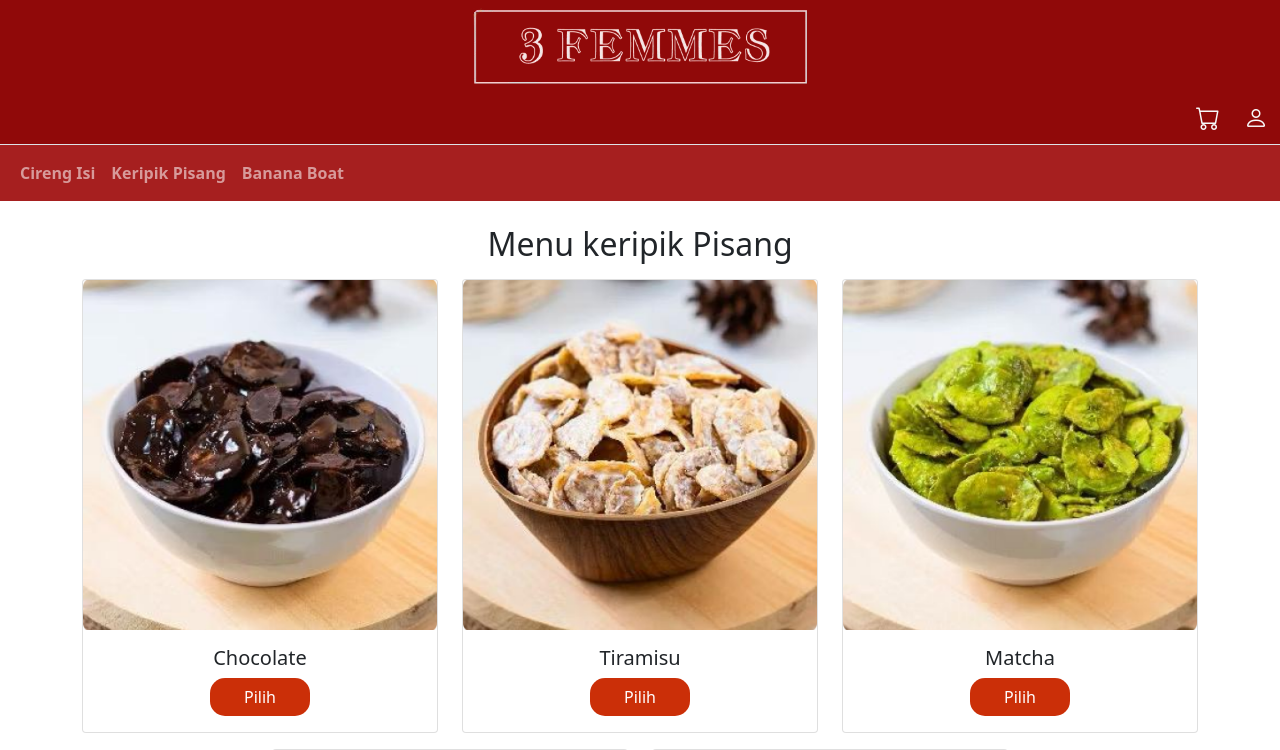
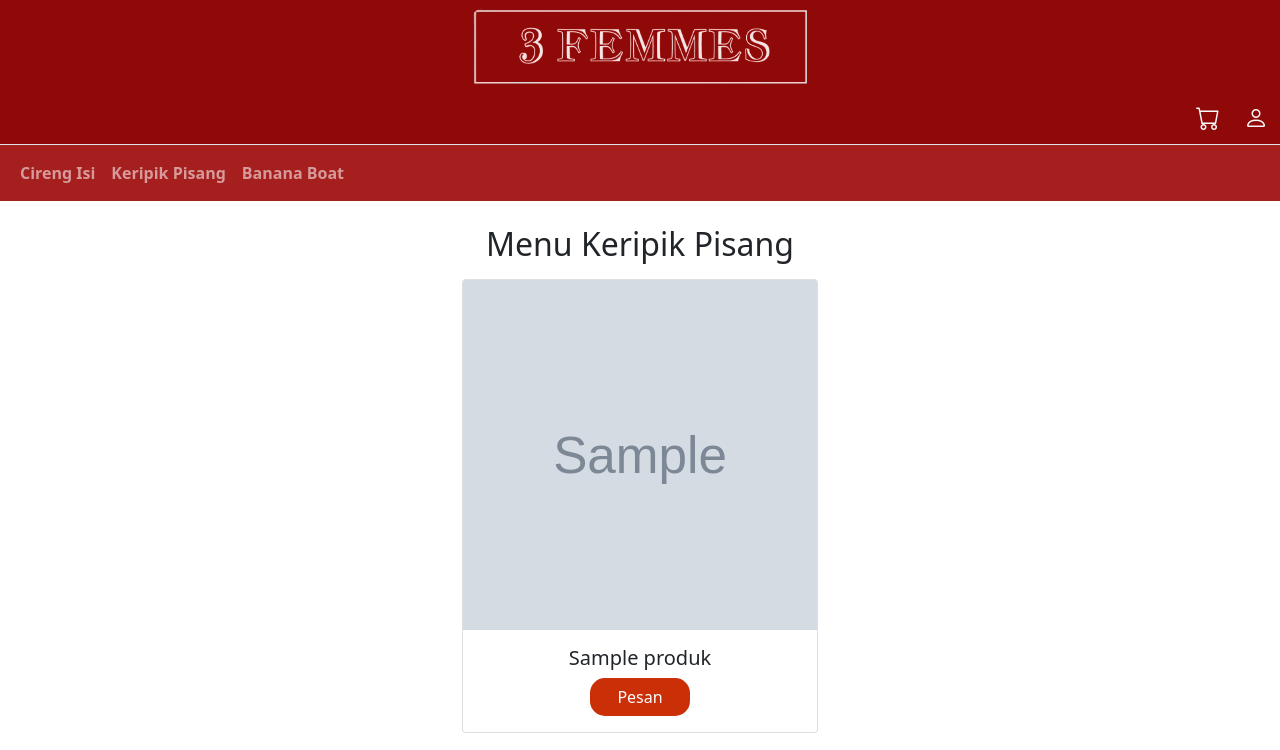
Before and after one commit to Rendhi-ricr/3femes, a CodeIgniter 4 app: template app/Views/front/keripik_pisang.php in a window 1280 px wide. Shown: the top 750 px of the page. Run offline with PHP 8.4 and a stand-in for CodeIgniter, Linux system fonts and the light colour scheme; the template is opened without the code that fills it: most values are stand-ins (such as "Sample title", 1, 10 or a date in 2020); grey boxes marked "Sample" are stand-in pictures; some libraries are stand-ins or nearby versions.

Commit message:
revisi produk

```diff
--- a/app/Views/back/produk/index.php
+++ b/app/Views/back/produk/index.php
@@ -47,7 +47,7 @@
                                         <td>Rp. <?= number_format($p['harga'], 0, ',', '.'); ?></td>
                                         <td><?= $p['kategori']; ?></td>
                                         <td><?= $p['qty']; ?></td>
-                                        <td><img src="<?= base_url('produk/' . $p['gambar']) ?>" alt=":<?= $p['nama_produk'] ?>" style="width: 200px; heigh:10px;"></td>
+                                        <td><img src="<?= base_url('img/produk/' . $p['gambar']) ?>" alt=":<?= $p['nama_produk'] ?>" style="width: 200px; heigh:10px;"></td>
                                         <td>
                                             <a href="<?= base_url('admin/produk/edit/' . $p['id_produk']) ?>" class="btn btn-primary btn-sm">Edit</a>
                                             <a href="<?= base_url('admin/produk/delete/' . $p['id_produk']) ?>" class="btn btn-danger btn-sm">Hapus</a>
--- a/app/Views/front/banana.php
+++ b/app/Views/front/banana.php
@@ -32,7 +32,7 @@
         <?php foreach ($produk as $item): ?>
             <div class="col-md-4 my-2">
                 <div class="card w-100 ">
-                    <img src="<?= base_url('produk/' . esc($item['gambar'])) ?>" class="card-img-top custom-card-img" alt="...">
+                    <img src="<?= base_url('img/produk/' . esc($item['gambar'])) ?>" class="card-img-top custom-card-img" alt="...">
                     <div class="card-body">
                         <h5 class="card-title"><?= esc($item['nama_produk']) ?></h5>
                         <a href="#" class="btn text-white" style="background: #CB2F08;width: 100px; border-radius: 15px;">Pesan</a>
--- a/app/Views/front/keripik_pisang.php
+++ b/app/Views/front/keripik_pisang.php
@@ -1,6 +1,7 @@
 <?= $this->extend('layouts/front/base') ?>
 <?= $this->section('title') ?>Keripik Pisang<?= $this->endSection() ?>
 <?= $this->section('content') ?>
+
 <!-- Main Navbar -->
 <nav class="navbar navbar-expand-lg navbar-dark border-top" style="background: #A61F1F;">
     <div class="container-fluid">
@@ -22,56 +23,24 @@
         </div>
     </div>
 </nav>
+
 <div class="container my-4">
-    <h2 class="text-center">Menu keripik Pisang</h2>
+    <h2 class="text-center">Menu Keripik Pisang</h2>
 
     <!-- Baris pertama -->
     <div class="row d-flex justify-content-center text-center">
-        <div class="col-md-4 my-2">
-            <div class="card w-100 ">
-                <img src="<?= base_url('img/produk/coklat.png') ?>" class="card-img-top custom-card-img" alt="...">
-                <div class="card-body">
-                    <h5 class="card-title">Chocolate</h5>
-                    <a href="#" class="btn text-white" style="background: #CB2F08;width: 100px; border-radius: 15px;">Pilih</a>
+        <?php foreach ($produk as $item): ?>
+            <div class="col-md-4 my-2">
+                <div class="card w-100 ">
+                    <img src="<?= base_url('img/produk/' . esc($item['gambar'])) ?>" class="card-img-top custom-card-img" alt="...">
+                    <div class="card-body">
+                        <h5 class="card-title"><?= esc($item['nama_produk']) ?></h5>
+                        <a href="#" class="btn text-white" style="background: #CB2F08;width: 100px; border-radius: 15px;">Pesan</a>
+                    </div>
                 </div>
             </div>
-        </div>
-        <div class="col-md-4 my-2">
-            <div class="card w-100 ">
-                <img src="<?= base_url('img/produk/tiramisu.png') ?>" class="card-img-top custom-card-img" alt="...">
-                <div class="card-body">
-                    <h5 class="card-title">Tiramisu</h5>
-                    <a href="#" class="btn text-white" style="background: #CB2F08;width: 100px; border-radius: 15px;">Pilih</a>
-                </div>
-            </div>
-        </div>
-        <div class="col-md-4 my-2">
-            <div class="card w-100 ">
-                <img src="<?= base_url('img/produk/matcha.png') ?>" class="card-img-top custom-card-img" alt="...">
-                <div class="card-body">
-                    <h5 class="card-title">Matcha</h5>
-                    <a href="#" class="btn text-white" style="background: #CB2F08;width: 100px; border-radius: 15px;">Pilih</a>
-                </div>
-            </div>
-        </div>
-        <div class="col-md-4 my-2">
-            <div class="card w-100 ">
-                <img src="<?= base_url('img/produk/strawberry.png') ?>" class="card-img-top custom-card-img" alt="...">
-                <div class="card-body">
-                    <h5 class="card-title">Strawberry</h5>
-                    <a href="#" class="btn text-white" style="background: #CB2F08;width: 100px; border-radius: 15px;">Pilih</a>
-                </div>
-            </div>
-        </div>
-        <div class="col-md-4 my-2">
-            <div class="card w-100 ">
-                <img src="<?= base_url('img/produk/manis.png') ?>" class="card-img-top custom-card-img" alt="...">
-                <div class="card-body">
-                    <h5 class="card-title">Manis</h5>
-                    <a href="#" class="btn text-white" style="background: #CB2F08;width: 100px; border-radius: 15px;">Pilih</a>
-                </div>
-            </div>
-        </div>
+        <?php endforeach; ?>
     </div>
 </div>
+
 <?= $this->endSection() ?>
```
Also changed, not shown: app/Controllers/Produk.php (+4 -4 lines), app/Controllers/admin/Produk.php (+6 -6 lines), app/Views/front/produk.php (+12 -52 lines), public/img/produk/1736102447_4c60654bbe58ed9e5cef.png (added), public/img/produk/1736102464_2dd564aa9781212e61c9.png (renamed from public/produk/1736101607_9a660036ec4b6873741c.png), public/img/produk/1736102480_88852f38068f49cc7e28.png (added).
